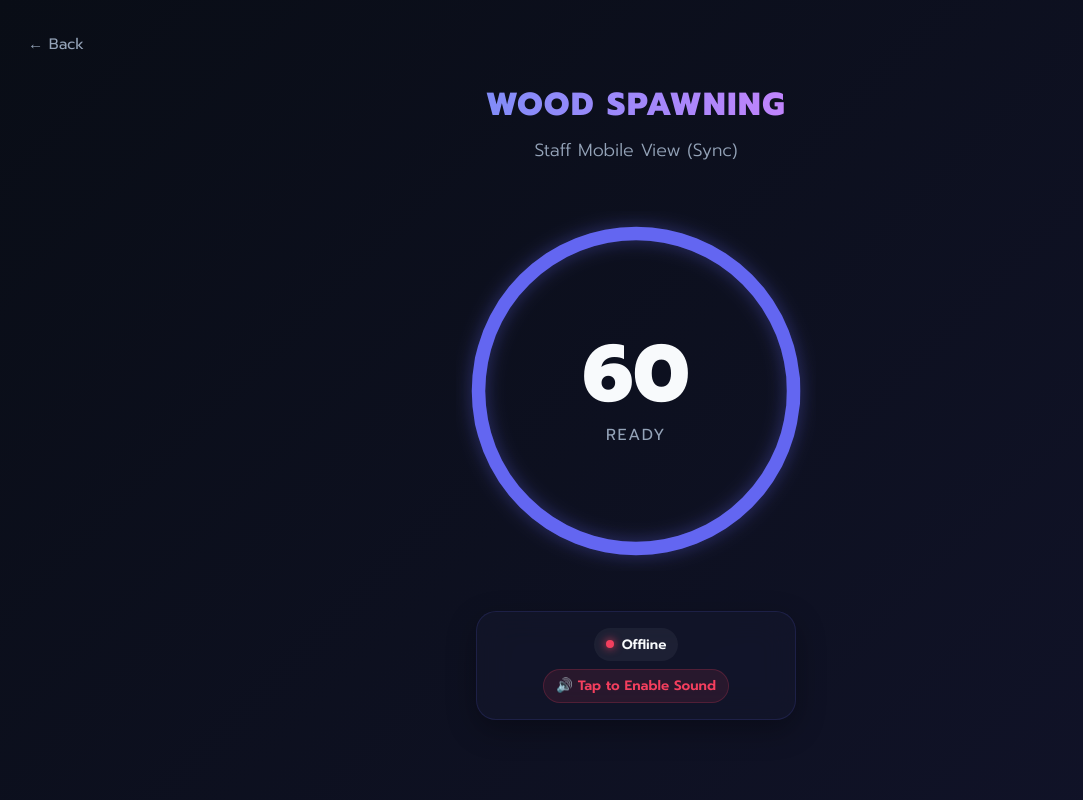
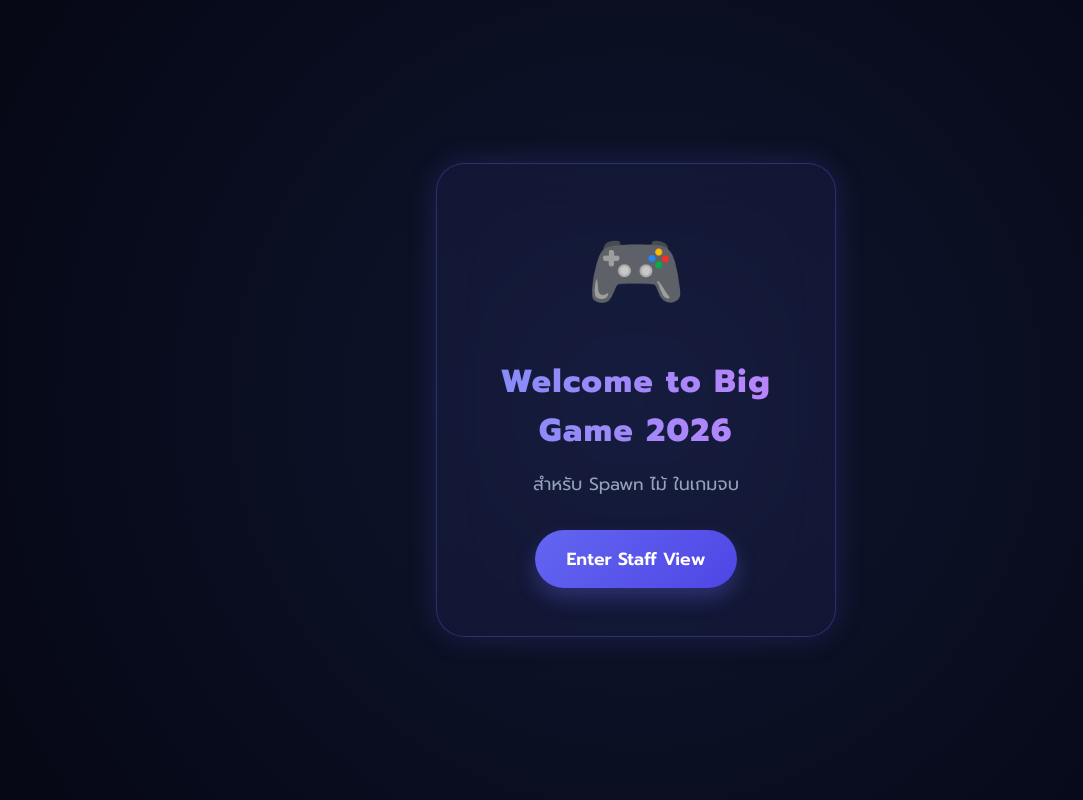
Before and after one commit to pawinner/biggame26-ending, a website built with Vite: page wood-timer/staff.html in a window 1280 px wide. Shown: the whole page, without its empty margins (4-1087 px from the left). Built offline with nearby package versions, Linux system fonts and the light colour scheme; some packages are replaced by stand-ins of ours; no server answers; the database is empty.

Commit message:
Add welcome overlay with interactive button for staff view

```diff
--- a/wood-timer/staff.html
+++ b/wood-timer/staff.html
@@ -42,16 +42,23 @@
     </div>
 
     <!-- Minimal Connection Panel -->
-    <section class="panel" style="max-width: 320px; padding: 1rem; display: flex; flex-direction: column; gap: 0.5rem; align-items: center;">
+    <section class="panel" style="max-width: 320px; padding: 1rem;">
       <div class="status-badge status-disconnected" id="conn-status" style="margin-bottom: 0;">
         <span class="status-dot"></span>
         <span id="conn-status-text">Disconnected</span>
       </div>
-      <div class="status-badge" id="sound-status" style="margin-bottom: 0; cursor: pointer; background: rgba(244, 63, 94, 0.1); color: var(--danger-color); border: 1px solid rgba(244, 63, 94, 0.2); transition: all 0.3s ease;">
-        <span id="sound-status-text">🔊 Tap to Enable Sound</span>
-      </div>
     </section>
   </main>
+
+  <!-- Welcome Popup Overlay -->
+  <div id="welcome-overlay" class="welcome-overlay">
+    <div class="welcome-content">
+      <div class="welcome-icon">🎮</div>
+      <h2>Welcome to Big Game 2026</h2>
+      <p>สำหรับ Spawn ไม้ ในเกมจบ</p>
+      <button id="welcome-btn" class="welcome-btn">Enter Staff View</button>
+    </div>
+  </div>
 
   <!-- Disaster Overlay -->
   <div id="disaster-overlay" class="disaster-overlay" style="display: none;">
--- a/wood-timer/staff.js
+++ b/wood-timer/staff.js
@@ -19,35 +19,26 @@ beep2Sound.preload = 'auto';
 let lastCycle = 1;
 let lastStartTime = 0;
 
-// Unlock audio context on user interaction
-const soundStatus = document.getElementById('sound-status');
-const soundStatusText = document.getElementById('sound-status-text');
+// Unlock audio context on user interaction (Welcome Popup Modal)
+const welcomeOverlay = document.getElementById('welcome-overlay');
+const welcomeBtn = document.getElementById('welcome-btn');
 
-function unlockAudio() {
-  beep2Sound.play().then(() => {
-    beep2Sound.pause();
-    beep2Sound.currentTime = 0;
-    if (soundStatus) {
-      soundStatus.style.background = 'rgba(16, 185, 129, 0.1)';
-      soundStatus.style.color = 'var(--success-color)';
-      soundStatus.style.borderColor = 'rgba(16, 185, 129, 0.2)';
-    }
-    if (soundStatusText) {
-      soundStatusText.textContent = '🔊 Sound Enabled';
-    }
-  }).catch((err) => {
-    console.error("Audio unlock failed:", err);
+function handleWelcomeClick() {
+  // Play the sound fully to test it and unlock browser audio policy
+  beep2Sound.currentTime = 0;
+  beep2Sound.play().catch((err) => {
+    console.error("Audio unlock/play failed:", err);
   });
+
+  // Hide the welcome overlay
+  if (welcomeOverlay) {
+    welcomeOverlay.style.display = 'none';
+  }
 }
 
-if (soundStatus) {
-  soundStatus.addEventListener('click', unlockAudio, { once: true });
+if (welcomeBtn) {
+  welcomeBtn.addEventListener('click', handleWelcomeClick, { once: true });
 }
-window.addEventListener('click', () => {
-  if (soundStatusText && soundStatusText.textContent !== '🔊 Sound Enabled') {
-    unlockAudio();
-  }
-}, { once: true });
 
 // Initialize Firebase
 const isConnected = initFirebaseTimer();
--- a/wood-timer/style.css
+++ b/wood-timer/style.css
@@ -384,3 +384,74 @@ body.disaster-flash::after {
     transform: translateY(-12px) scale(1.05);
   }
 }
+
+/* Welcome Overlay (Staff Mobile Screen) */
+.welcome-overlay {
+  position: fixed;
+  inset: 0;
+  background: radial-gradient(circle, #10162f 0%, #050714 100%);
+  z-index: 2000;
+  display: flex;
+  flex-direction: column;
+  align-items: center;
+  justify-content: center;
+  padding: 2rem;
+  backdrop-filter: blur(20px);
+}
+
+.welcome-content {
+  text-align: center;
+  max-width: 400px;
+  background: rgba(99, 102, 241, 0.08);
+  border: 1px solid rgba(99, 102, 241, 0.3);
+  box-shadow: 0 0 30px rgba(99, 102, 241, 0.2);
+  border-radius: 28px;
+  padding: 3rem 2rem;
+  backdrop-filter: blur(20px);
+  -webkit-backdrop-filter: blur(20px);
+}
+
+.welcome-icon {
+  font-size: 5rem;
+  margin-bottom: 1.5rem;
+}
+
+.welcome-content h2 {
+  font-size: 2rem;
+  font-weight: 800;
+  background: linear-gradient(to right, #818cf8, #c084fc);
+  -webkit-background-clip: text;
+  -webkit-text-fill-color: transparent;
+  margin-bottom: 1rem;
+  letter-spacing: 0.05em;
+}
+
+.welcome-content p {
+  font-size: 1.1rem;
+  color: var(--text-secondary);
+  line-height: 1.5;
+  margin-bottom: 2rem;
+}
+
+.welcome-btn {
+  font-family: 'Prompt', sans-serif;
+  background: linear-gradient(135deg, #6366f1 0%, #4f46e5 100%);
+  color: white;
+  border: none;
+  padding: 1rem 2rem;
+  font-size: 1.1rem;
+  font-weight: 600;
+  border-radius: 9999px;
+  cursor: pointer;
+  box-shadow: 0 10px 20px rgba(99, 102, 241, 0.3);
+  transition: all 0.3s ease;
+}
+
+.welcome-btn:hover {
+  transform: translateY(-2px);
+  box-shadow: 0 12px 24px rgba(99, 102, 241, 0.4);
+}
+
+.welcome-btn:active {
+  transform: translateY(1px);
+}
```
